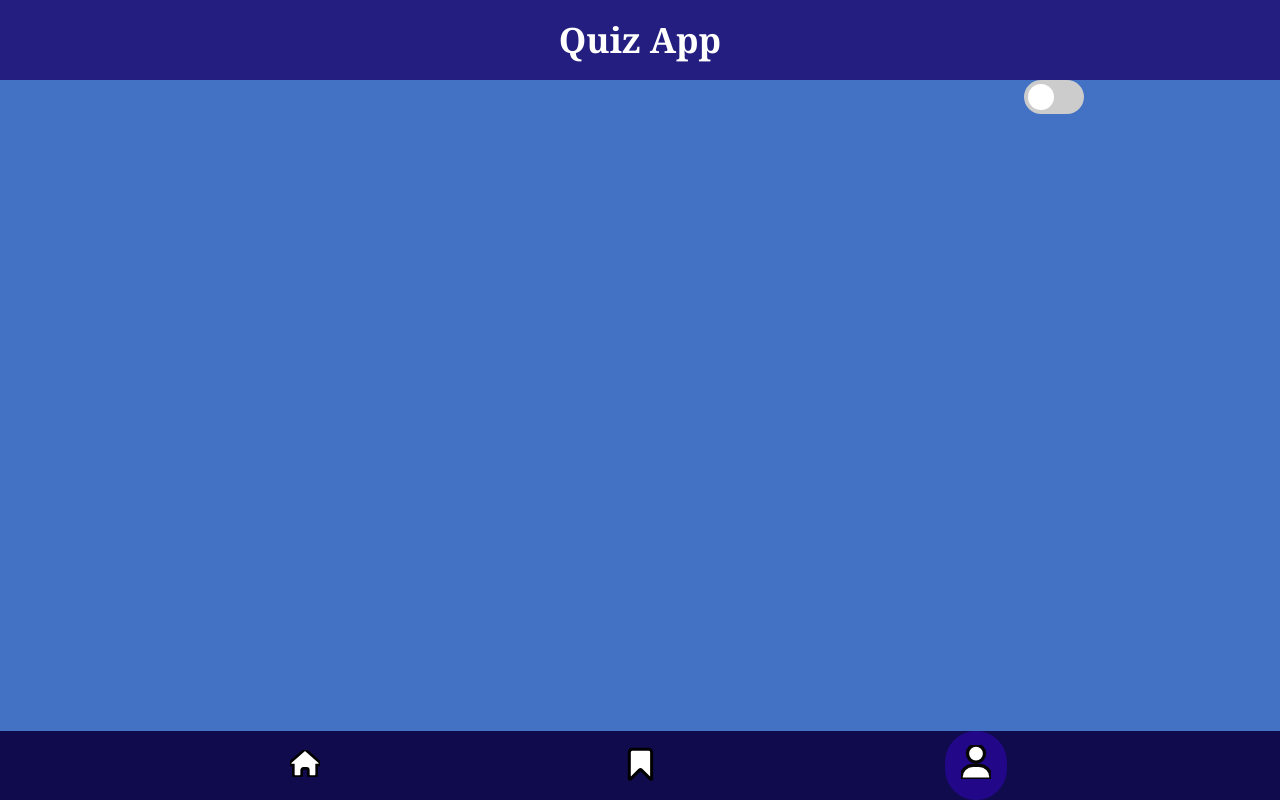
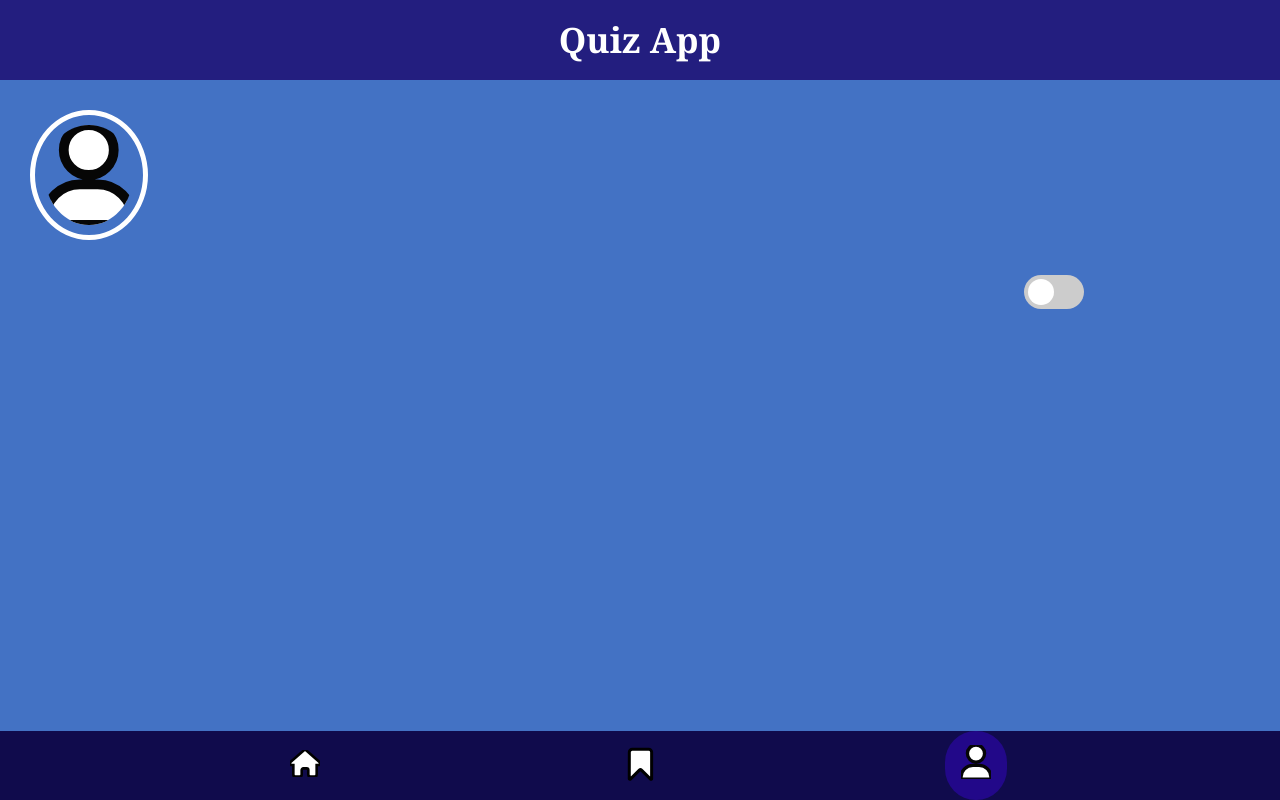
Before and after one commit to TariqAlQadi/quiz-app, a plain HTML site: page profil.html in a window 1280 px wide. Drawn offline with Linux system fonts and the light colour scheme.

Commit message:
niklas ist der allercoolste

```diff
--- a/css/styles.css
+++ b/css/styles.css
@@ -108,9 +108,22 @@ li {
     border-radius: 3px;
 }
 
+.profil-pic {
+
+    margin: 30px;
+    padding: 10px;
+    height: 100px;
+    border-radius: 100%;
+    border: 5px solid white;
+    stroke: rgb(6, 6, 6);
+    stroke-width: 50;
+    stroke-miterlimit: 10;
+    fill: rgb(255, 255, 255);
 
 
+}
 
+/* Navbar SVG's */
 .profil {
 
     stroke: rgb(6, 6, 6);
--- a/profil.html
+++ b/profil.html
@@ -17,9 +17,31 @@
 
         <section>
 
+            <svg xmlns="http://www.w3.org/2000/svg" viewBox="0 0 448 512" class="profil-pic">
+                <path d="M224 256c70.7 0 128-57.3 128-128S294.7 0 224 0S96 57.3 96 128s57.3 128 128 128zm-45.7 48C79.8 304 0 383.8 0 482.3C0 498.7 13.3 512 29.7 512H418.3c16.4 0 29.7-13.3 29.7-29.7C448 383.8 368.2 304 269.7 304H178.3z"/>
+            </svg>
 
 
 
+        </section>
+
+
+        <section class="profil-about">
+
+        </section>
+
+
+        <section class="counter">
+
+        </section>
+
+
+        <section class="settings">
+
+        </section>
+
+
+         <section>
 
             <label class="switch">
                 <input type="checkbox">
```
